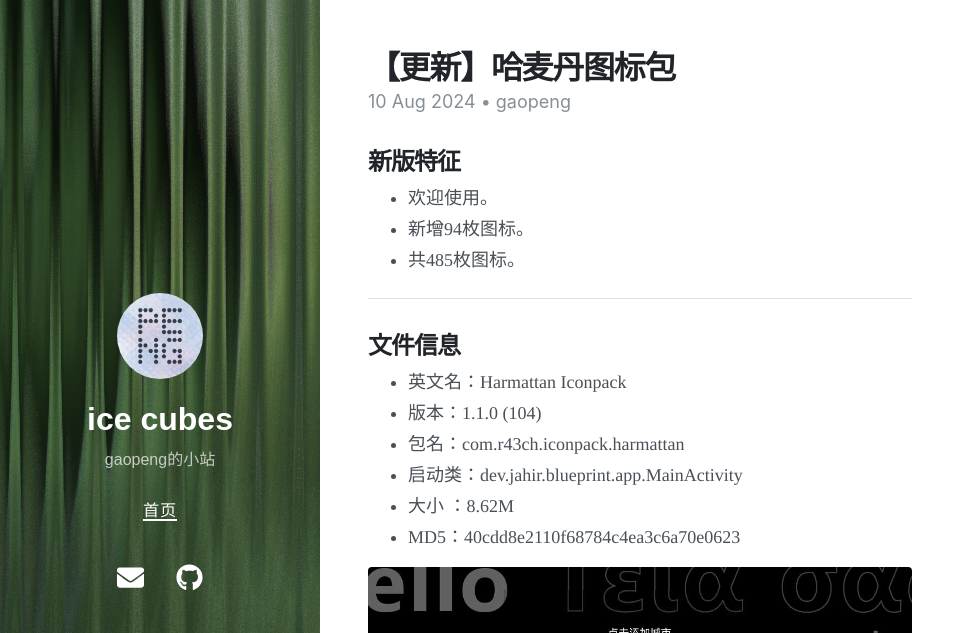
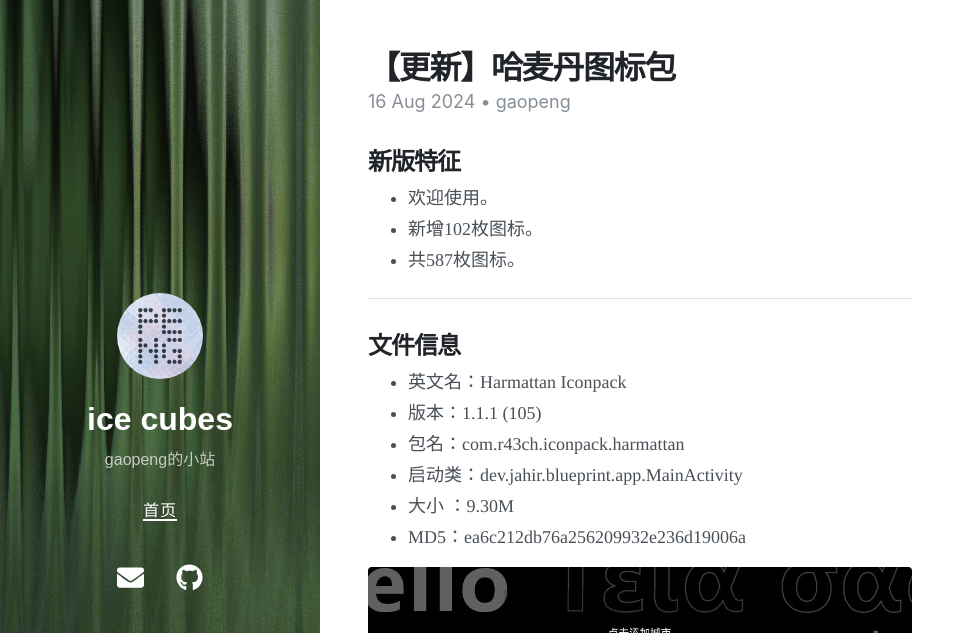
Before and after one commit to gaopengk/gaopengk.github.io, a Jekyll site: the page built from _posts/2024-08-17-【更新】哈麦丹图标包.md, in a window 1280 px wide and 900 px high. Shown: the top 633 px of the window, without its empty margins (0-975 px from the left). Built offline with Jekyll 4.4.1, drawn with Linux system fonts in a browser that asks for light colours; nearby versions of some CDN libraries.

Commit message:
Update and rename 2024-08-10-【更新】哈麦丹图标包.md to 2024-08-17-【更新】哈麦丹图标包.md

```diff
--- a/_posts/2024-08-10-【更新】哈麦丹图标包.md
+++ b/_posts/2024-08-17-【更新】哈麦丹图标包.md
@@ -1,24 +1,24 @@
 ---
 layout:     post
 title:      【更新】哈麦丹图标包
-date:       2024-08-10 11:54 +0800
+date:       2024-08-17 7:46 +0800
 author:     gaopeng
 tags:       [图标包]
 ---
 ## 新版特征
 - 欢迎使用。
-- 新增94枚图标。
-- 共485枚图标。
+- 新增102枚图标。
+- 共587枚图标。
 
 ***
 
 ## 文件信息
 - 英文名：Harmattan Iconpack
-- 版本：1.1.0 (104)
+- 版本：1.1.1 (105)
 - 包名：com.r43ch.iconpack.harmattan
 - 启动类：dev.jahir.blueprint.app.MainActivity
-- 大小 ：8.62M
-- MD5：40cdd8e2110f68784c4ea3c6a70e0623
+- 大小 ：9.30M
+- MD5：ea6c212db76a256209932e236d19006a
 
 <img src="https://gaopengk.github.io/imgs/harmattan_1.jpg"  width="100%">
 
```
